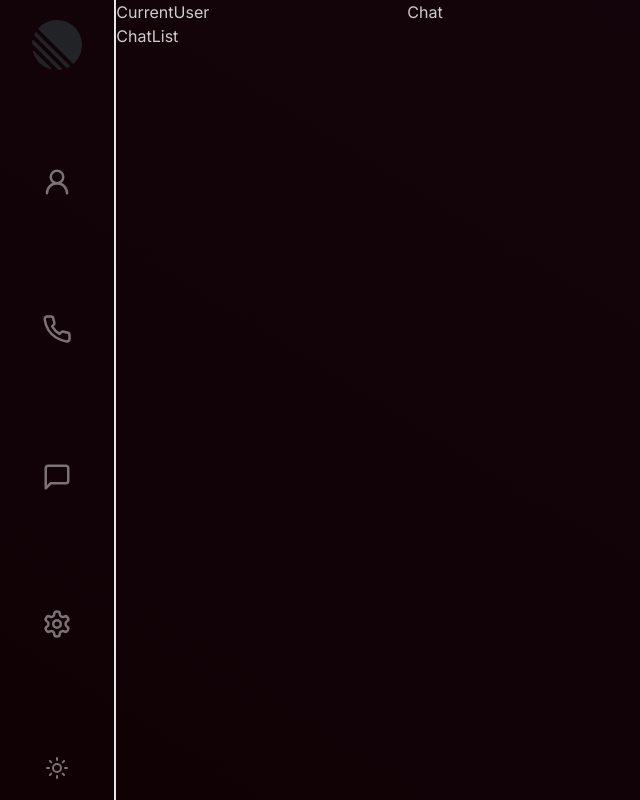
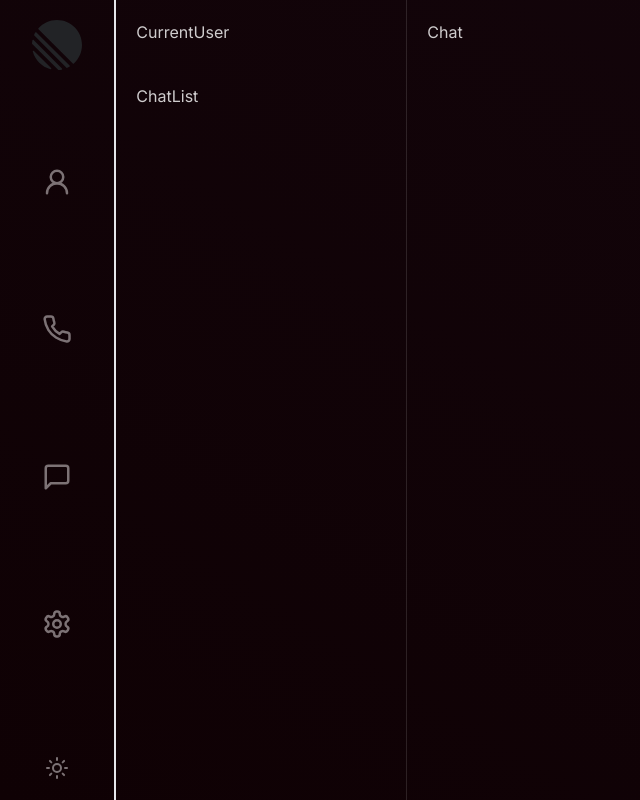
Before and after one commit to Genya10/friends-social-media, a Next.js app: page / in a window 1280 px wide. Shown: the whole page, without its empty margins (0-640 px from the left). Built offline with nearby package versions, Linux system fonts and the light colour scheme.

Commit message:
add afew styles

```diff
--- a/src/app/components/screens/chats/Chat.tsx
+++ b/src/app/components/screens/chats/Chat.tsx
@@ -1,5 +1,5 @@
 export default function Chat(){
     return(
-        <div>Chat</div>
+        <div className="p-layout">Chat</div>
     )
 }
--- a/src/app/components/screens/chats/ChatList.tsx
+++ b/src/app/components/screens/chats/ChatList.tsx
@@ -1,5 +1,5 @@
 export default function ChatList(){
     return(
-        <div>ChatList</div>
+        <div className="p-layout">ChatList</div>
     )
 }
--- a/src/app/components/screens/chats/CurrentUser.tsx
+++ b/src/app/components/screens/chats/CurrentUser.tsx
@@ -1,5 +1,5 @@
 export default function CurrentUser(){
     return(
-        <div>CurrentUser</div>
+        <div className="p-layout">CurrentUser</div>
     )
 }
--- a/src/app/page.tsx
+++ b/src/app/page.tsx
@@ -5,10 +5,10 @@ import CurrentUser from "./components/screens/chats/CurrentUser";
 export default function ChatPage() {
 
   return (
-    <div className="grid" style={{
+    <div className="grid h-full" style={{
       gridTemplateColumns:'1fr 3fr'
     }}>
-      <div>
+      <div className="border-r border-border">
         <CurrentUser/>
         <ChatList/>
       </div>
```
